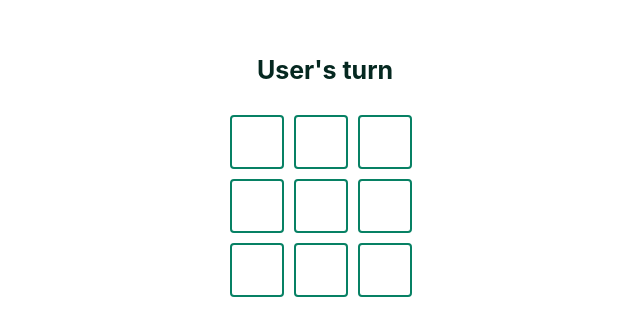
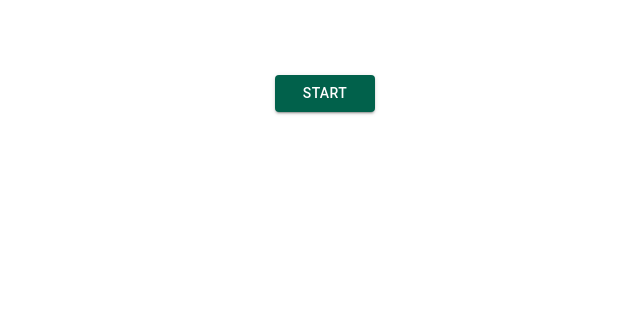
Before and after one commit to Tiinzzy/react-projects, a React (Create React App) app in the folder tic-tac-toe/: page / in a window 1280 px wide. Shown: the part 145-480 px from the top of the page, without its empty margins (315-955 px from the left). Built offline with nearby package versions, Linux system fonts and the light colour scheme.

Commit message:
added play button to click and start the game

```diff
--- a/tic-tac-toe/src/components/TicTacToe.js
+++ b/tic-tac-toe/src/components/TicTacToe.js
@@ -1,15 +1,15 @@
 import React from "react";
 
-import Box from '@mui/material/Box'
+import Box from '@mui/material/Box';
+import Button from '@mui/material/Button';
 
-import { RC_ARRAY, USER, COMPUTER, FREE, getNextMove } from './tic_tac_to_logic'
+import { RC_ARRAY, USER, COMPUTER, FREE, getNextMove } from './tic_tac_to_logic';
 
 import './style.css';
 
 const X_SYMBOL = '✕';
 const O_SYMBOL = 'o';
-const DELAY_TIME = 2 * 1000;
-
+const DELAY_TIME = 3 * 1000;
 
 const cellStyle = (turn) => {
     return {
@@ -44,8 +44,14 @@ class TicTacToe extends React.Component {
             board: [...Array(9)].map(e => FREE),
             turn: USER,
             userSymbol: X_SYMBOL,
-            playerTurn: 'User\'s turn'
+            playerTurn: 'It\'s your turn',
+            play: false,
+            display: true
         }
+    }
+
+    startGame() {
+        this.setState({ play: true, display: false })
     }
 
     playComputer() {
@@ -57,7 +63,7 @@ class TicTacToe extends React.Component {
                 this.setState({ turn: USER, board });
             }
             console.log(move.status);
-            this.setState({ playerTurn: 'User\'s turn' })
+            this.setState({ playerTurn: 'It\'s your turn' })
         }, DELAY_TIME);
     }
 
@@ -67,13 +73,16 @@ class TicTacToe extends React.Component {
             board[cellId] = USER;
             this.setState({ turn: COMPUTER, board });
             this.playComputer()
-            this.setState({ playerTurn: 'Computer\'s turn' })
+            this.setState({ playerTurn: 'Now is my turn' })
         }
     }
 
     render() {
         return (
             <Box>
+                {this.state.display === true &&
+                    <Button variant="contained" className="StartBtn" onClick={() => this.startGame()}>Start</Button>}
+                {this.state.play === true && <Box>
                     <Box className="PlayerTurn">
                         {this.state.playerTurn}
                     </Box>
@@ -87,6 +96,7 @@ class TicTacToe extends React.Component {
                             ))}
                         </Box>
                     ))}
+                </Box>}
             </Box>
         );
     }
```
Lines whose indentation alone changed are shown as unchanged.
